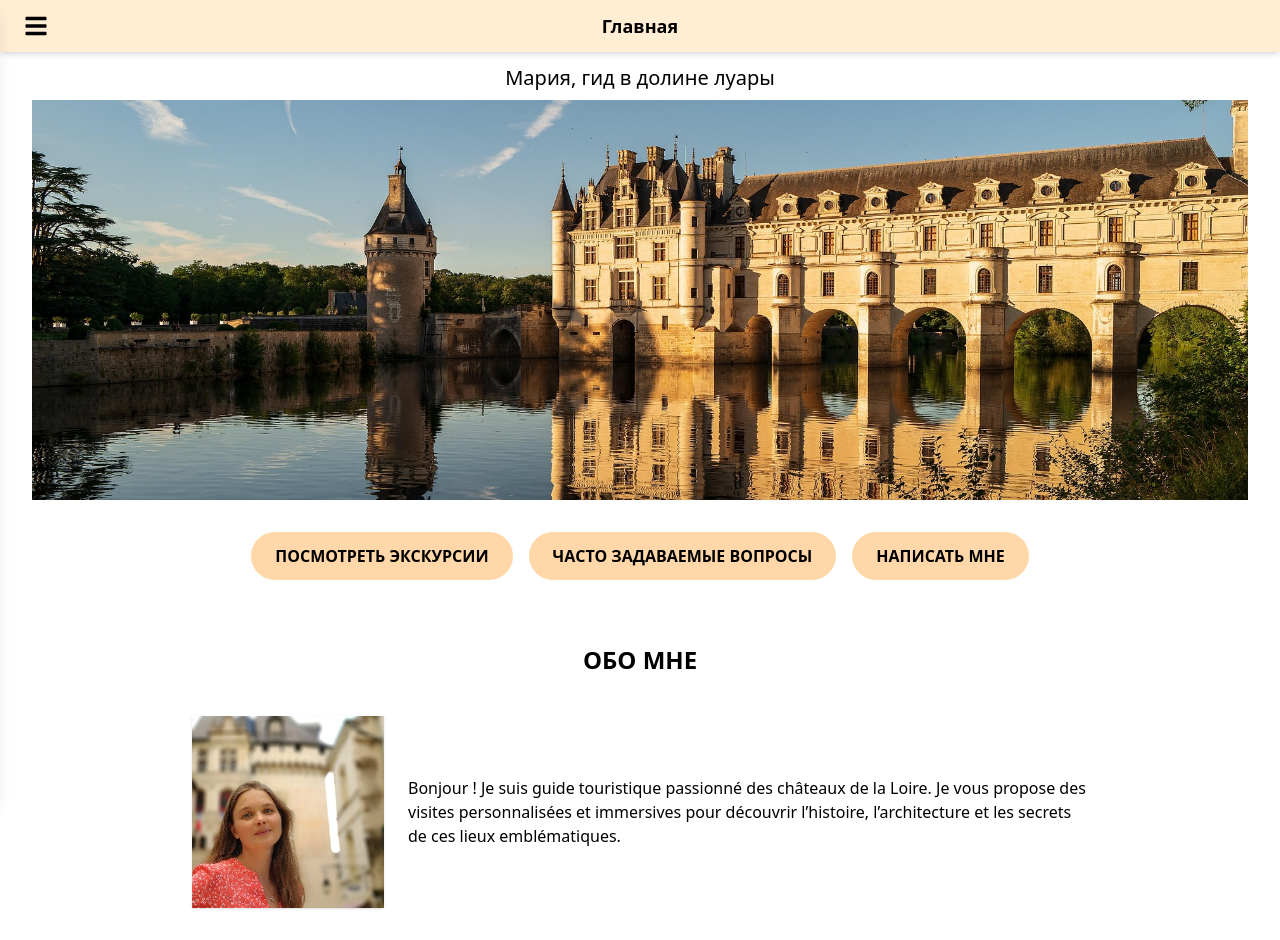
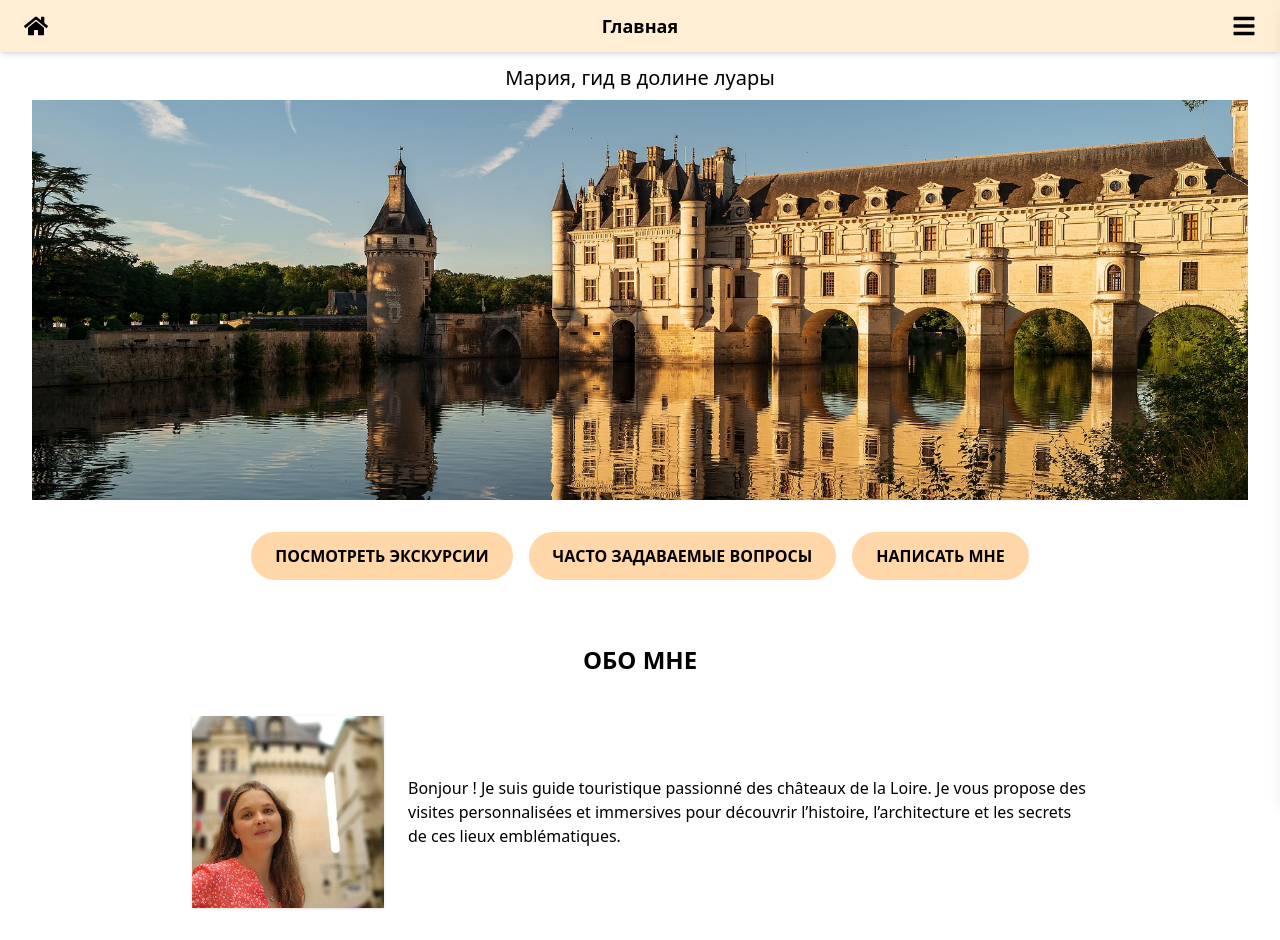
Before and after one commit to Zakyaru/site_macha, a React (Vite) app: page / in a window 1280 px wide. Built offline with nearby package versions, Linux system fonts and the light colour scheme.

Commit message:
changement navbar : burger menu à droite, icone maison à gauche

```diff
--- a/src/components/Navbar.jsx
+++ b/src/components/Navbar.jsx
@@ -1,12 +1,11 @@
 import { useState } from "react";
 import { Link, useLocation } from "react-router-dom";
-import { FaBars, FaTimes } from "react-icons/fa";
+import { FaBars, FaTimes, FaHome } from "react-icons/fa";
 
 const Navbar = () => {
   const [menuOpen, setMenuOpen] = useState(false);
   const location = useLocation();
 
-  // Traduction des titres selon le chemin
   const getTabFromPath = (pathname) => {
     if (pathname === "/") return "Главная";
     if (pathname.startsWith("/visites/")) return "Подробно";
@@ -15,7 +14,6 @@ const Navbar = () => {
     if (pathname === "/contact") return "Контакты";
     return "";
   };
-
 
   const selectedTab = getTabFromPath(location.pathname);
 
@@ -26,11 +24,13 @@ const Navbar = () => {
   return (
     <div>
       <nav className="bg-orange-100 text-black flex items-center justify-between px-6 py-3 shadow-md fixed w-full z-10">
+        <Link to="/" onClick={handleTabClick} className="cursor-pointer">
+          <FaHome size={24} />
+        </Link>
+        <h1 className="text-lg font-semibold">{selectedTab}</h1>
         <button onClick={() => setMenuOpen(true)} className="cursor-pointer">
           <FaBars size={24} />
         </button>
-        <h1 className="text-lg font-semibold">{selectedTab}</h1>
-        <div style={{ width: 24 }} />
       </nav>
 
       {menuOpen && (
@@ -41,8 +41,8 @@ const Navbar = () => {
       )}
 
       <div
-        className={`fixed top-0 left-0 w-3/4 h-full bg-white z-20 p-6 shadow-lg flex flex-col transform transition-transform duration-300 ease-in-out ${
-          menuOpen ? "translate-x-0" : "-translate-x-full"
+        className={`fixed top-0 right-0 w-3/4 h-full bg-white z-20 p-6 shadow-lg flex flex-col transform transition-transform duration-300 ease-in-out ${
+          menuOpen ? "translate-x-0" : "translate-x-full"
         }`}
       >
         <div className="flex justify-between items-center mb-6">
```
